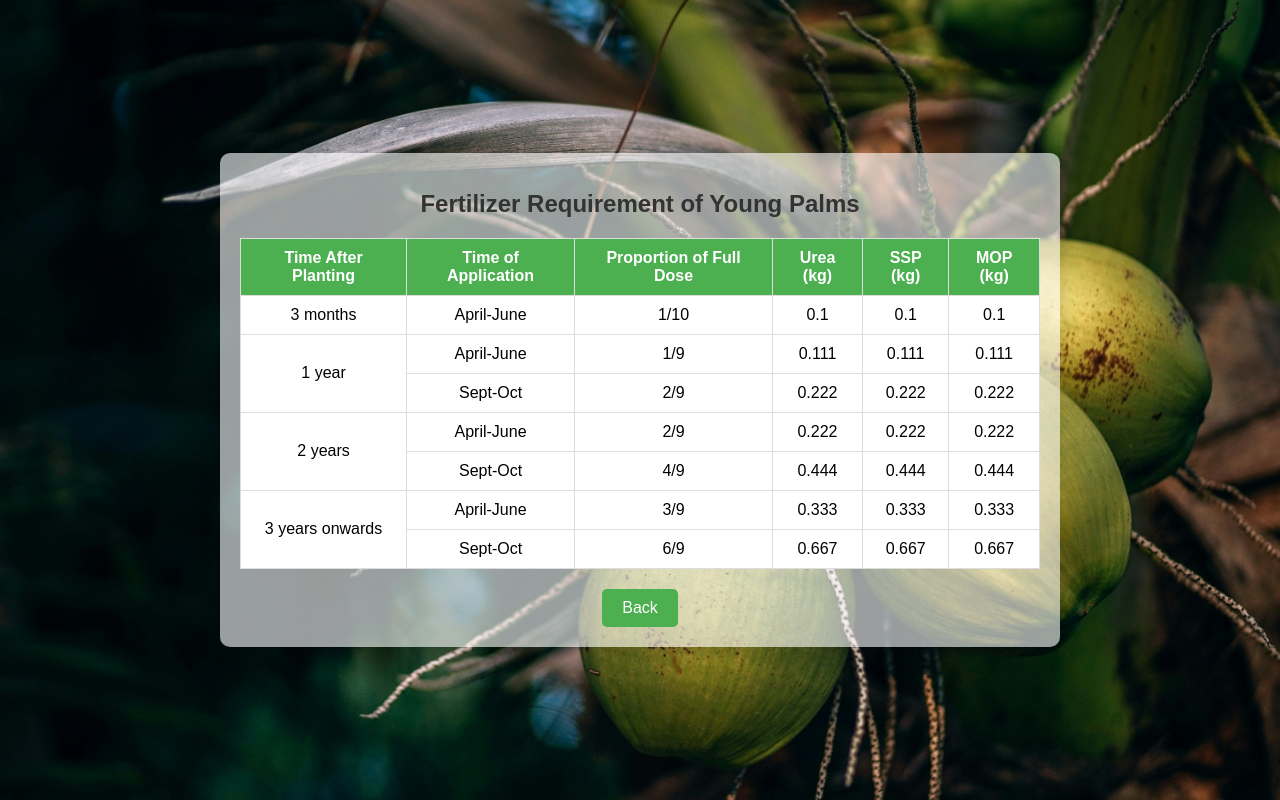
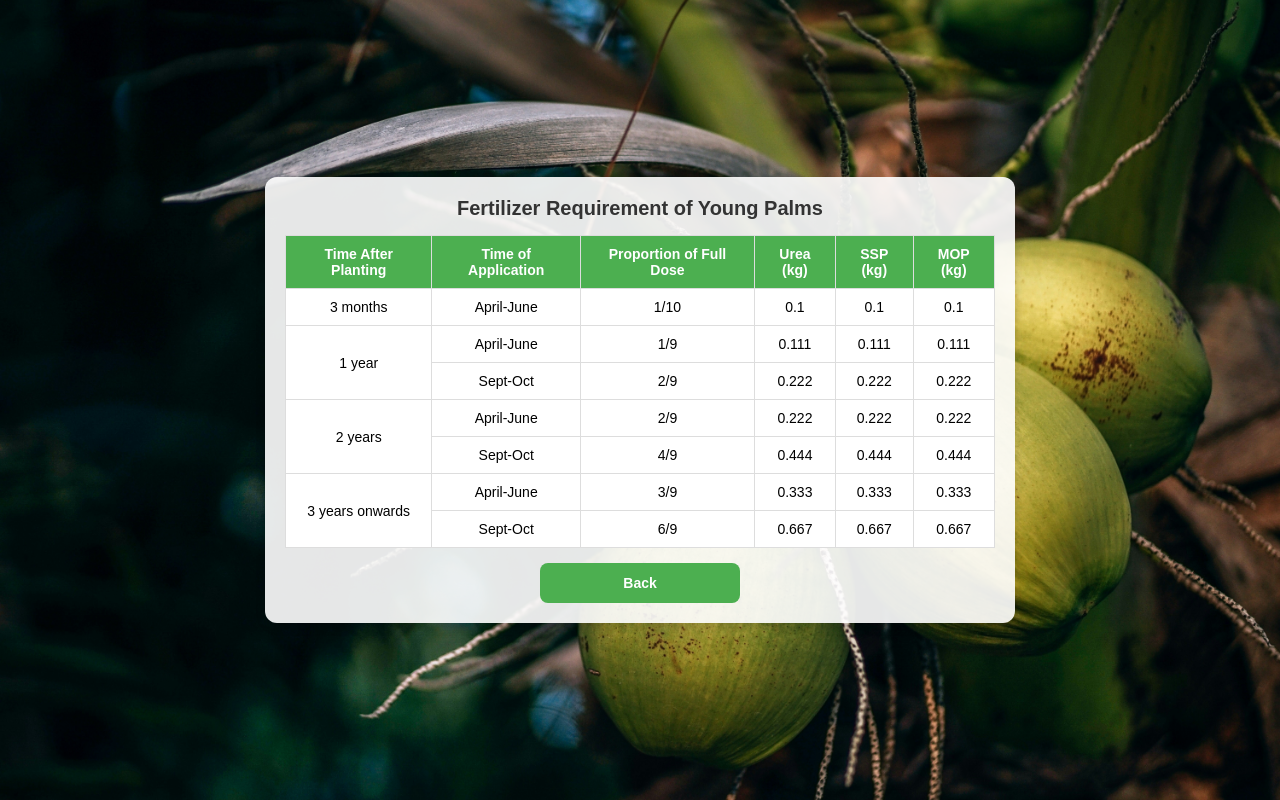
Before and after one commit to shalomxavier/Ferdictor, a Flask app: page /schedule in a window 1280 px wide. Run offline with Flask 3, Linux system fonts and the light colour scheme; the visitor is signed in with stand-in values (Sample User, id 1); parts of the project's set-up code (start-up, migrations or seed data) failed here and were passed over.

Commit message:
Updated webpage UI

```diff
--- a/templates/schedule.html
+++ b/templates/schedule.html
@@ -5,73 +5,114 @@
     <meta name="viewport" content="width=device-width, initial-scale=1.0">
     <title>Schedule</title>
     <style>
+        * {
+            margin: 0;
+            padding: 0;
+            box-sizing: border-box;
+        }
+
         body {
-            background-image: url("/static/coconut.jpg");
-            background-size: cover;
-            background-repeat: no-repeat;
-            background-position: center;
+            background: url("/static/coconut.jpg") center/cover no-repeat;
             font-family: Arial, sans-serif;
             display: flex;
             justify-content: center;
             align-items: center;
-            height: 100vh;
-            margin: 0;
-            padding: 0;
+            min-height: 100vh;
+            padding: 10px;
         }
+
         .container {
-            background-color: rgba(255, 255, 255, 0.6);
+            background: rgba(255, 255, 255, 0.9);
             padding: 20px;
-            border-radius: 10px;
-            box-shadow: 0 8px 20px rgba(0, 0, 0, 0.2);
+            border-radius: 12px;
+            box-shadow: 0 4px 10px rgba(0, 0, 0, 0.15);
             text-align: center;
-            width: 80%;
-            max-width: 800px;
+            width: 100%;
+            max-width: 750px;
+            overflow-x: auto;
         }
+
         h1 {
             color: #333;
-            font-size: 24px;
-            margin-bottom: 20px;
+            font-size: 20px;
+            margin-bottom: 15px;
         }
+
+        .table-container {
+            width: 100%;
+            overflow-x: auto;
+        }
+
         table {
             width: 100%;
             border-collapse: collapse;
-            margin-bottom: 20px;
-            background-color: white;
+            background: white;
+            min-width: 600px; /* Prevents table from becoming too small */
         }
+
         th, td {
             padding: 10px;
             text-align: center;
             border: 1px solid #ddd;
-            background-color: white;
+            font-size: 14px;
         }
+
         th {
-            background-color: #4CAF50;
+            background: #4CAF50;
             color: white;
         }
+
         tr:hover {
-            background-color: #f1f1f1;
+            background: #f9f9f9;
         }
+
         .button-container {
-            margin-top: 20px;
+            margin-top: 15px;
         }
-        .back-button {
-            padding: 10px 20px;
-            background-color: #4CAF50;
+
+        button {
+            padding: 12px;
+            width: 100%;
+            max-width: 200px;
+            border: none;
+            border-radius: 8px;
+            cursor: pointer;
+            font-size: 14px;
+            font-weight: bold;
+            transition: 0.3s ease;
+            background: #4CAF50;
             color: white;
-            border: none;
-            border-radius: 5px;
-            cursor: pointer;
-            transition: background-color 0.3s;
-            font-size: 16px;
         }
-        .back-button:hover {
-            background-color: #45a049;
+
+        button:hover {
+            background: #45a049;
+        }
+
+        @media (max-width: 480px) {
+            .container {
+                padding: 15px;
+            }
+
+            h1 {
+                font-size: 18px;
+            }
+
+            th, td {
+                font-size: 13px;
+                padding: 8px;
+            }
+
+            button {
+                font-size: 12px;
+                padding: 10px;
+            }
         }
     </style>
 </head>
 <body>
     <div class="container">
         <h1>Fertilizer Requirement of Young Palms</h1>
+        <div class="table-container">
             <table>
                 <thead>
                     <tr>
@@ -85,7 +126,7 @@
                 </thead>
                 <tbody>
                     <tr>
-                    <td rowspan="1">3 months</td>
+                        <td>3 months</td>
                         <td>April-June</td>
                         <td>1/10</td>
                         <td>{{ (urea / 10)|round(3) }}</td>
@@ -139,8 +180,9 @@
                     </tr>
                 </tbody>
             </table>
+        </div>
         <div class="button-container">
-            <button class="back-button" onclick="window.history.back()">Back</button>
+            <button onclick="window.history.back()">Back</button>
         </div>
     </div>
 </body>
```
Also changed, not shown: templates/calculate.html (+58 -30 lines), templates/index.html (+45 -30 lines), templates/result.html (+81 -43 lines). Lines whose indentation alone changed are shown as unchanged.
